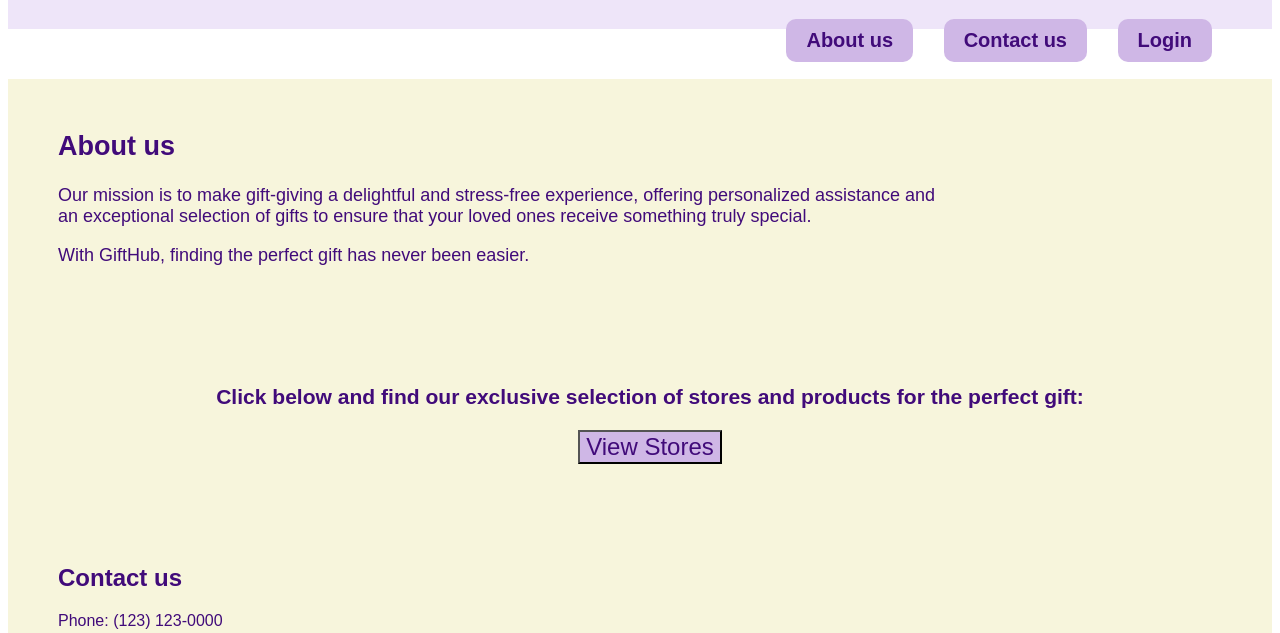
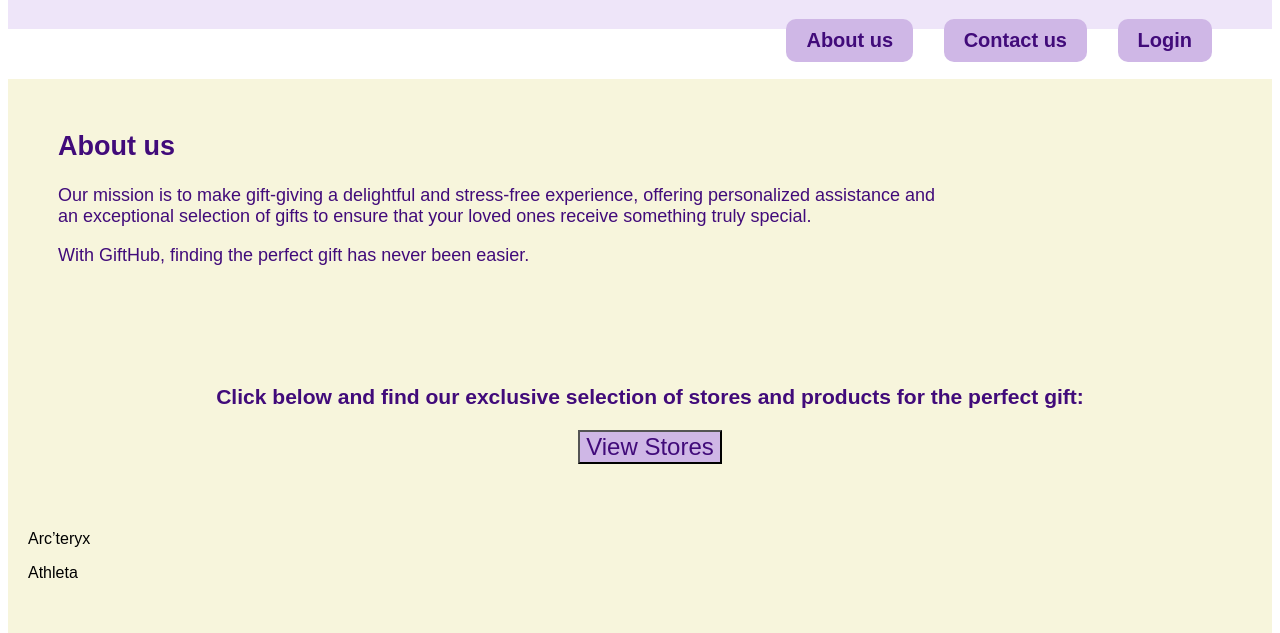
Before and after one commit to Neetk962/GiftHub, a plain HTML site: page index.html in a window 1280 px wide. Both pictures are taken after a click on the button "View Stores". Shown: the part 167-800 px from the top of the page. Drawn offline with Linux system fonts and the light colour scheme.

Commit message:
changes on view stores button

```diff
--- a/assets/js/script.js
+++ b/assets/js/script.js
@@ -1,6 +1,7 @@
 // Variables
-var allStoresEl = document.getElementById("#allStores")
-var addressEl = document.getElementById("#address")
+const allStoresEl = document.getElementById("stores")
+const addressEl = document.getElementById("address")
+
 
 // Buttons
 var storesButton = document.getElementById("storesButton")
@@ -16,10 +17,16 @@ const stores = [
     }
     ]
 
+storesButton.addEventListener("click", function(event){
+    showStores(stores)
+})
+
 function showStores(stores) {
-    allStores = `
-    <p>${stores.store}</p>
+    allStores = ``
+    for (var i = 0; i < stores.length; i++){
+    allStores +=`<p>${stores[i].store}</p>
     `;
+    }
     allStoresEl.innerHTML = allStores
-
+    console.log(stores)
 }
--- a/index.html
+++ b/index.html
@@ -37,7 +37,7 @@
             <button id="storesButton" class="button">View Stores</button>
             </div>
 
-            <div id="allStores"></div>
+            <div id="stores"></div>
             <div id="address"></div>
 
             <div id="contactus" class="contactus">
```
